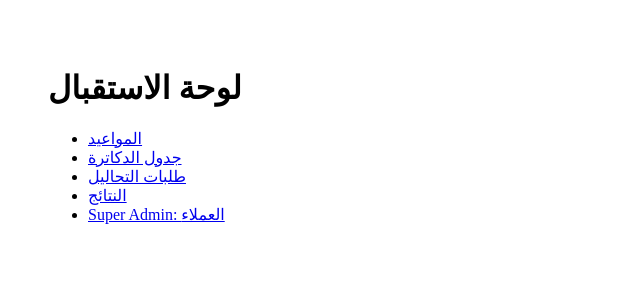
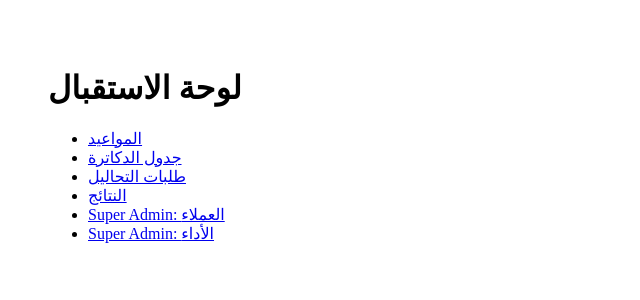
Before and after one commit to emadelrefayy/STAR-1, a Next.js app: page /dashboard in a window 1280 px wide. Shown: the top 300 px of the page, without its empty margins (0-640 px from the left). Built offline with nearby package versions, Linux system fonts and the light colour scheme.

Commit message:
Update page.tsx

```diff
--- a/app/dashboard/page.tsx
+++ b/app/dashboard/page.tsx
@@ -20,6 +20,9 @@ export default function DashboardHome() {
           <li>
             <Link href="/dashboard/admin/tenants">Super Admin: العملاء</Link>
           </li>
+          <li>
+            <Link href="/dashboard/admin/performance">Super Admin: الأداء</Link>
+          </li>
         </ul>
       </nav>
     </div>
```
